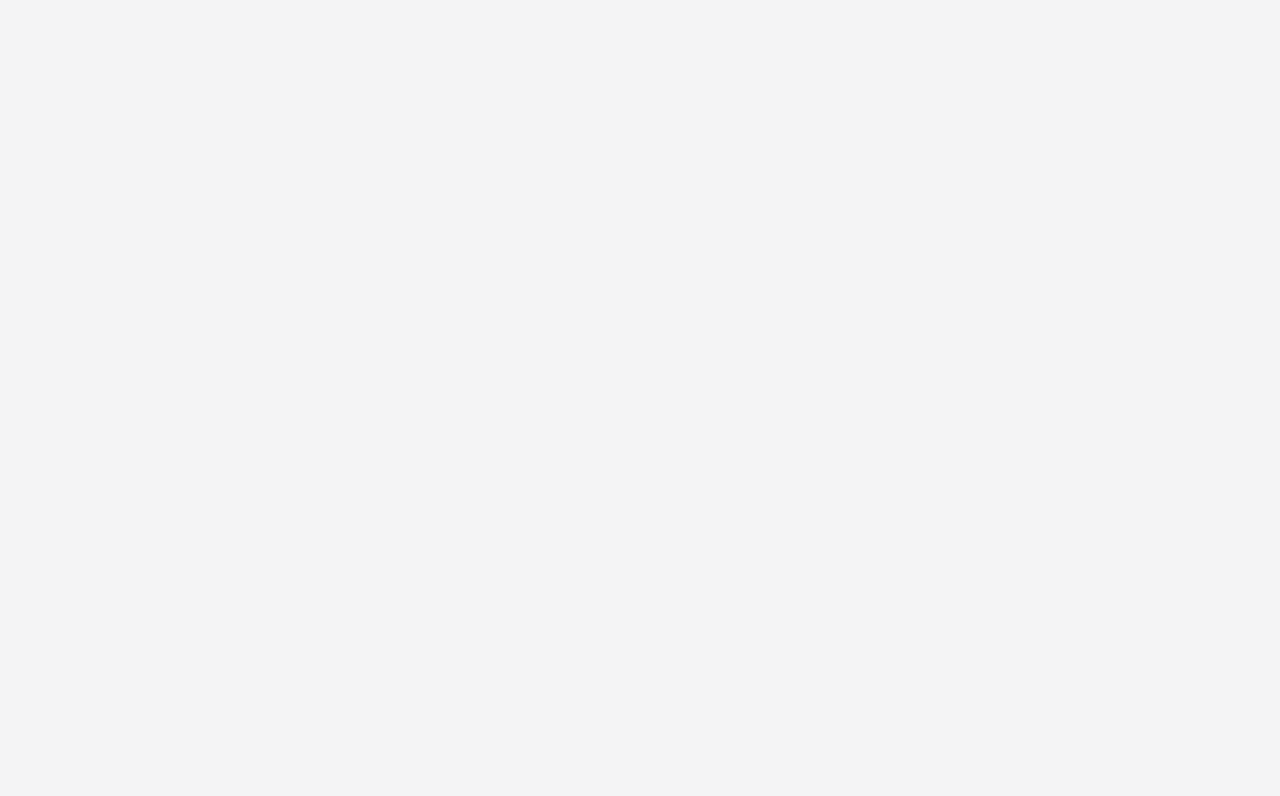
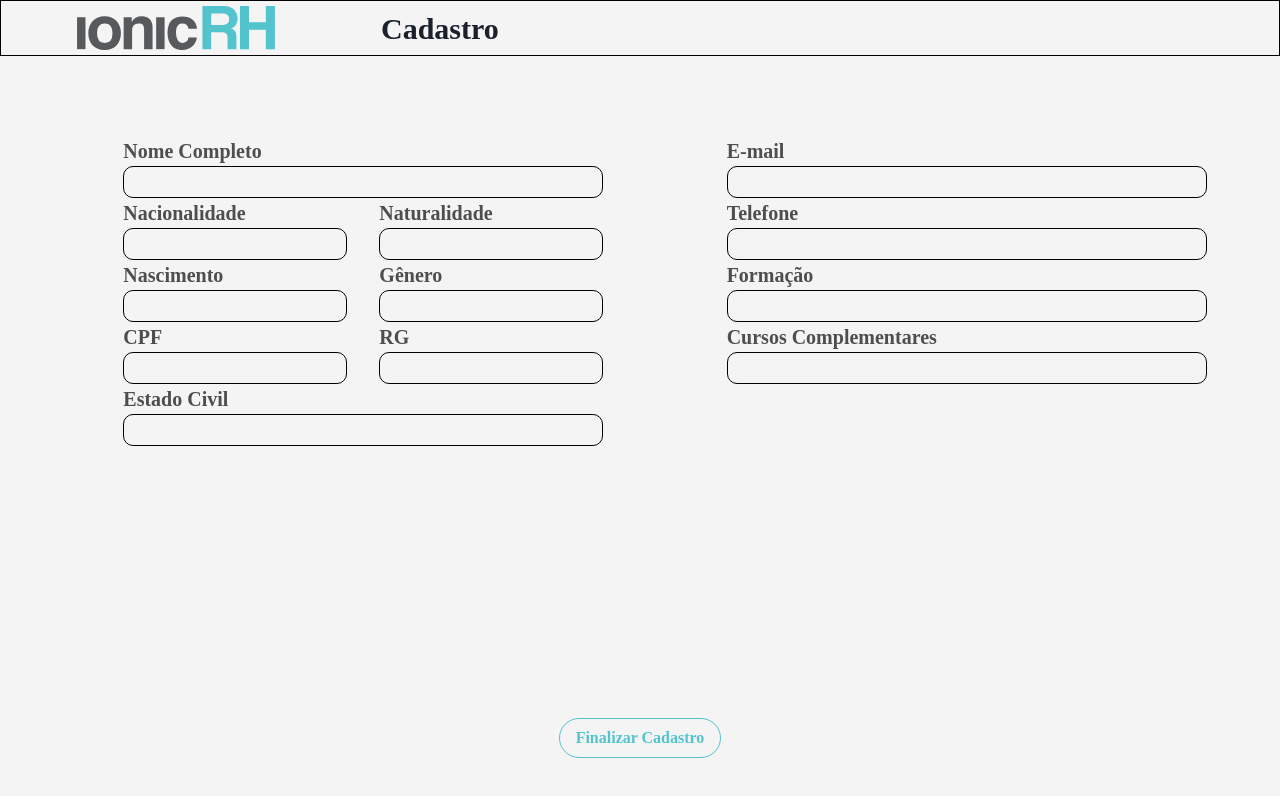
Before and after one commit to excalibur-coders/IONICRH, a React (Create React App) app in the folder ionic_rh_front/: page /Cadastro_colaborador in a window 1280 px wide. Before the commit this address had no page. Shown: the top 796 px of the page. Built offline with nearby package versions, Linux system fonts and the light colour scheme.

Commit message:
Criação da tela de cadastro

```diff
--- /dev/null
+++ b/ionic_rh_front/src/pages/Cadastro_Colaborador/index.tsx
@@ -0,0 +1,61 @@
+import { ReactNode } from 'react';
+
+import Input from 'components/Input';
+import IonicLogo from 'assets/svg/ionicrh_logo_gray.svg';
+import LogoGray from 'assets/svg/logo-gray.svg';
+import { theme } from 'theme';
+
+import * as S from './styles';
+import Button from 'components/Button';
+import { tmpdir } from 'os';
+
+// console.log(theme.colors.primary);
+
+function Cadastro() {
+    return (
+        <S.Container>
+            <div className='header'>
+                <img src={IonicLogo} />
+                <h1>Cadastro</h1>
+            </div>
+            <div className='main'>
+                <div className="mainWrapper">
+                <div className='leftWrapper'>
+                        <div className='form'>
+                            <Input size='sm' width="auto" fontSize={20} labelText="Nome Completo" />
+                            <div className='form-row'>
+                                <Input size='sm' width="14rem" fontSize={20} labelText="Nacionalidade" />
+                                <Input size='sm' width="14rem" fontSize={20} labelText="Naturalidade" />
+                            </div>
+                            <div className='form-row'>
+                                <Input size='sm' width="14rem" fontSize={20} labelText="Nascimento" />
+                                <Input size='sm' width="14rem" fontSize={20} labelText="Gênero" />
+                            </div>
+                            <div className='form-row'>
+                                <Input size='sm' width="14rem" fontSize={20} labelText="CPF" />
+                                <Input size='sm' width="14rem" fontSize={20} labelText="RG" />
+                            </div>
+                            <Input size='sm' width="auto" fontSize={20} labelText="Estado Civil" />
+                        </div>
+                </div>
+
+                <div className='rightWrapper'>
+                        <div className='form'>
+                            <Input size='sm' width="auto" fontSize={20} labelText="E-mail" />
+                            <Input size='sm' width="auto" fontSize={20} labelText="Telefone" />
+                            <Input size='sm' width="auto" fontSize={20} labelText="Formação" />
+                            <Input size='sm' width="auto" fontSize={20} labelText="Cursos Complementares" />
+                        </div>
+                </div>
+                </div>
+                 <div className='ButtonW'>
+                 <Button text='Finalizar Cadastro' color={theme.colors.primary} />
+                 </div>
+            </div>
+
+
+        </S.Container>
+    )
+}
+
+export default Cadastro;
--- /dev/null
+++ b/ionic_rh_front/src/pages/Cadastro_Colaborador/styles.ts
@@ -0,0 +1,92 @@
+import styled from '@emotion/styled';
+import { Flex } from '@chakra-ui/react';
+import { theme } from 'theme';
+
+export const Container = styled(Flex)`
+
+height: 100vh;
+
+  .header {
+    width: 100%;
+    height: 7vh;
+    display: flex;
+    flex-direction: row;
+    position: absolute;
+    border: 1px solid black;
+
+    h1 {
+        margin-left: 30px;
+        margin-top: 5px;
+        font-weight: bold;
+        font-size: 30px;
+
+      }
+
+        img {
+            width: 20rem;
+        }
+    }
+
+    img {
+      width: 160px;
+      margin: 5px 15px;
+    }
+}
+
+.main {
+    display: flex;
+    flex-direction: column;
+    width: 100%;
+    height: 93vh;
+    margin-top: 7vh;
+    align-items: center;
+
+    .mainWrapper {
+        width: 100%;
+        display: flex;
+        justify-content: space-evenly;
+    }
+
+    .leftWrapper {
+        margin-bottom: 17rem;
+
+
+        .form {
+            width: 30rem;
+            margin-left: 50px;
+            margin-top: 80px;
+            flex-direction: column;
+        }
+
+        .form-row {
+            flex-direction: row;
+            display: flex;
+            justify-content: space-between;
+        }
+    }
+
+    .rightWrapper {
+        display: flex
+        align-items: center;
+        justify-content: top;
+        flex-direction: column;
+        margin-bottom: 17rem;
+
+
+        .form {
+            width: 30rem;
+            margin-left: 50px;
+            margin-top: 80px;
+            flex-direction: column;
+        }
+    }
+
+
+
+    .ButtonW {
+        display: flex;
+        align-items: center;
+    }
+
+}
+`
--- a/ionic_rh_front/src/routes/index.tsx
+++ b/ionic_rh_front/src/routes/index.tsx
@@ -1,3 +1,4 @@
+import Cadastro from 'pages/Cadastro_Colaborador';
 import Login from 'pages/Login';
 import { Route, BrowserRouter, Routes as RoutesWrapper } from 'react-router-dom';
 
@@ -6,6 +7,7 @@ function Routes() {
     <BrowserRouter>
       <RoutesWrapper>
         <Route path="/" element={<Login />} />
+        <Route path="/Cadastro_colaborador" element={<Cadastro />} />
       </RoutesWrapper>
     </BrowserRouter>
   )
```
Also changed, not shown: 2 other files (tests, documents, lock files or other folders).
